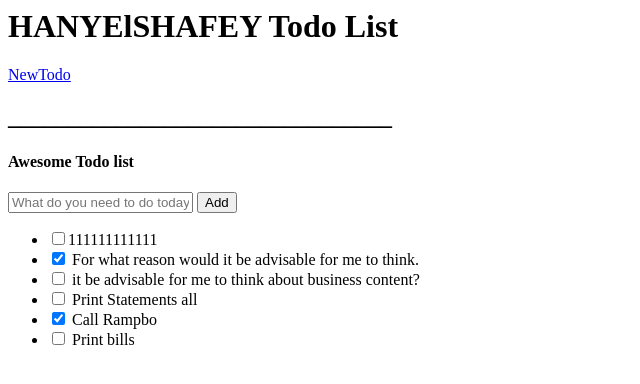
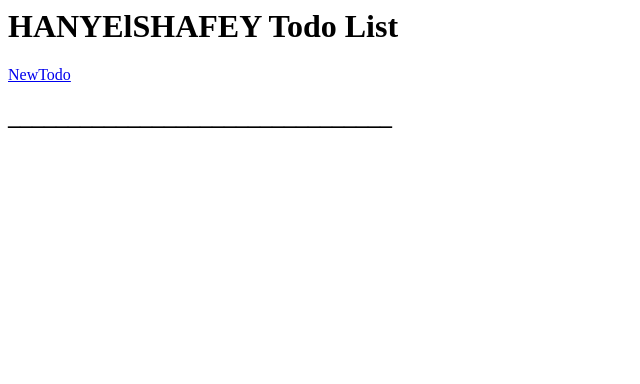
Before and after one commit to hanyelshafey/Todo-cbv-, a Django app: page /Todo/ in a window 1280 px wide. Shown: the top 384 px of the page, without its empty margins (0-640 px from the left). Run offline with Django 3.2, Linux system fonts and the light colour scheme; data that the repository does not hold is empty.

Commit message:
Todo app in class based view

```diff
--- a/Todo/templates/Todo/todo_list.html
+++ b/Todo/templates/Todo/todo_list.html
@@ -5,7 +5,7 @@
 
 <body>
 
-    <a href="{% url 'Todo:New'%}">NewTodo</a>
+    <a href="{% url 'Todo:New' %}">NewTodo</a>
 
     <h2>________________________________</h2>
 
@@ -15,43 +15,6 @@
 
 
 
-    <div class="page-content page-container" id="page-content">
-        <div class="padding">
-            <div class="row container d-flex justify-content-center">
-                <div class="col-md-12">
-                    <div class="card px-3">
-                        <div class="card-body">
-                            <h4 class="card-title">Awesome Todo list</h4>
-                            <div class="add-items d-flex"> <input type="text" class="form-control todo-list-input" placeholder="What do you need to do today?"> <button class="add btn btn-primary font-weight-bold todo-list-add-btn">Add</button> </div>
-                            <div class="list-wrapper">
-                                <ul class="d-flex flex-column-reverse todo-list">
-                                    <li>
-                                        <div class="form-check"> <label class="form-check-label"> <input class="checkbox" type="checkbox">111111111111</a> <i class="input-helper"></i></label> </div> <i class="remove mdi mdi-close-circle-outline"></i>
-                                    </li>
-                                    <li class="completed">
-                                        <div class="form-check"> <label class="form-check-label"> <input class="checkbox" type="checkbox" checked=""> For what reason would it be advisable for me to think. <i class="input-helper"></i></label> </div> <i class="remove mdi mdi-close-circle-outline"></i>
-                                    </li>
-                                    <li>
-                                        <div class="form-check"> <label class="form-check-label"> <input class="checkbox" type="checkbox"> it be advisable for me to think about business content? <i class="input-helper"></i></label> </div> <i class="remove mdi mdi-close-circle-outline"></i>
-                                    </li>
-                                    <li>
-                                        <div class="form-check"> <label class="form-check-label"> <input class="checkbox" type="checkbox"> Print Statements all <i class="input-helper"></i></label> </div> <i class="remove mdi mdi-close-circle-outline"></i>
-                                    </li>
-                                    <li class="completed">
-                                        <div class="form-check"> <label class="form-check-label"> <input class="checkbox" type="checkbox" checked=""> Call Rampbo <i class="input-helper"></i></label> </div> <i class="remove mdi mdi-close-circle-outline"></i>
-                                    </li>
-                                    <li>
-                                        <div class="form-check"> <label class="form-check-label"> <input class="checkbox" type="checkbox"> Print bills <i class="input-helper"></i></label> </div> <i class="remove mdi mdi-close-circle-outline"></i>
-                                    </li>
-                                </ul>
-                            </div>
-                        </div>
-                    </div>
-                </div>
-            </div>
-        </div>
-    </div>
-
 
 
 </body>
--- a/Todo/views.py
+++ b/Todo/views.py
@@ -29,6 +29,9 @@ class Todo_detail(DetailView):
 
 class New_todo (CreateView):
     model=Todo
+    fields=['name','detail']
+    success_url='/Todo/'
+
 
 
 class Edit_todo(UpdateView):
```
